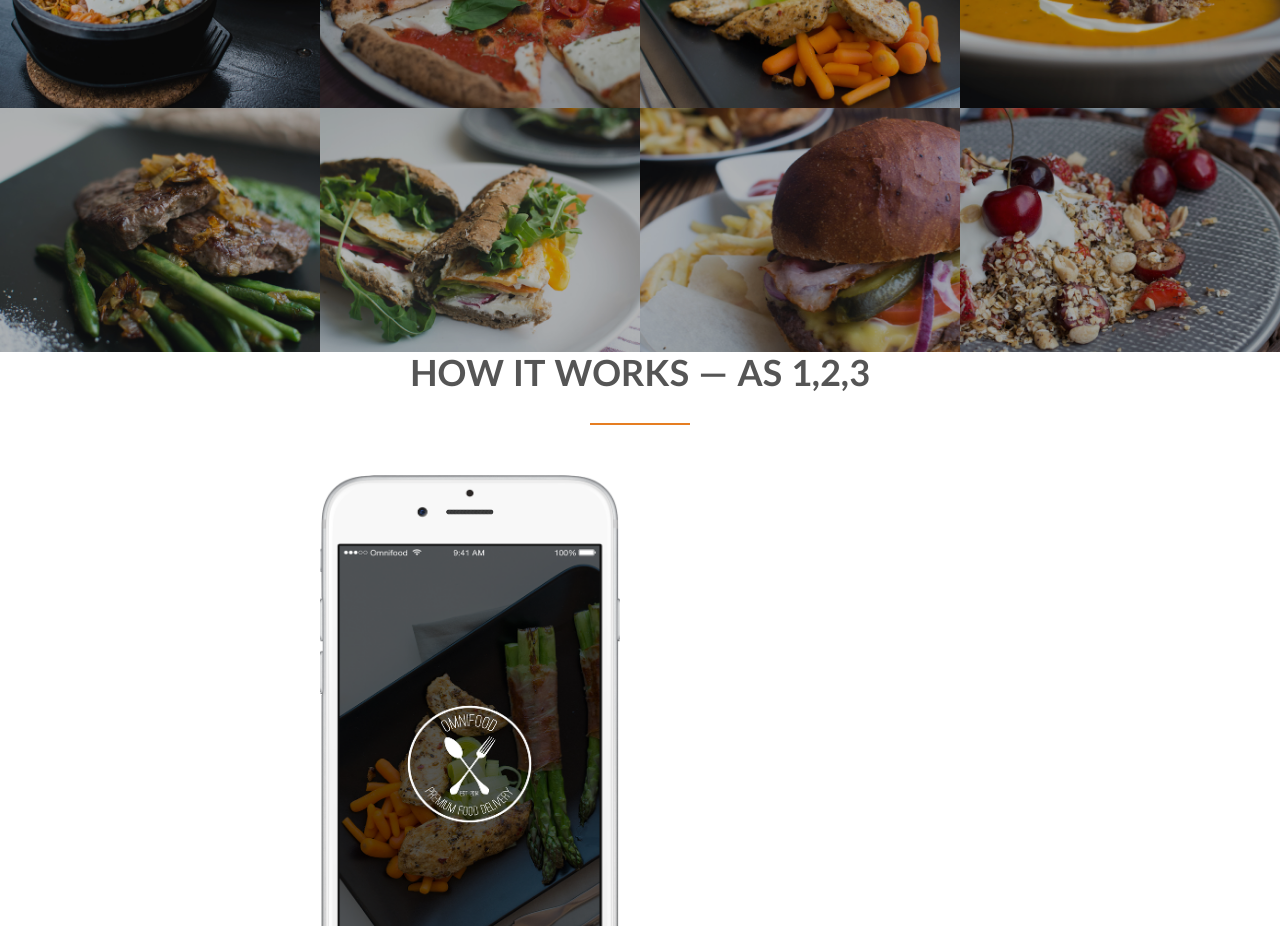
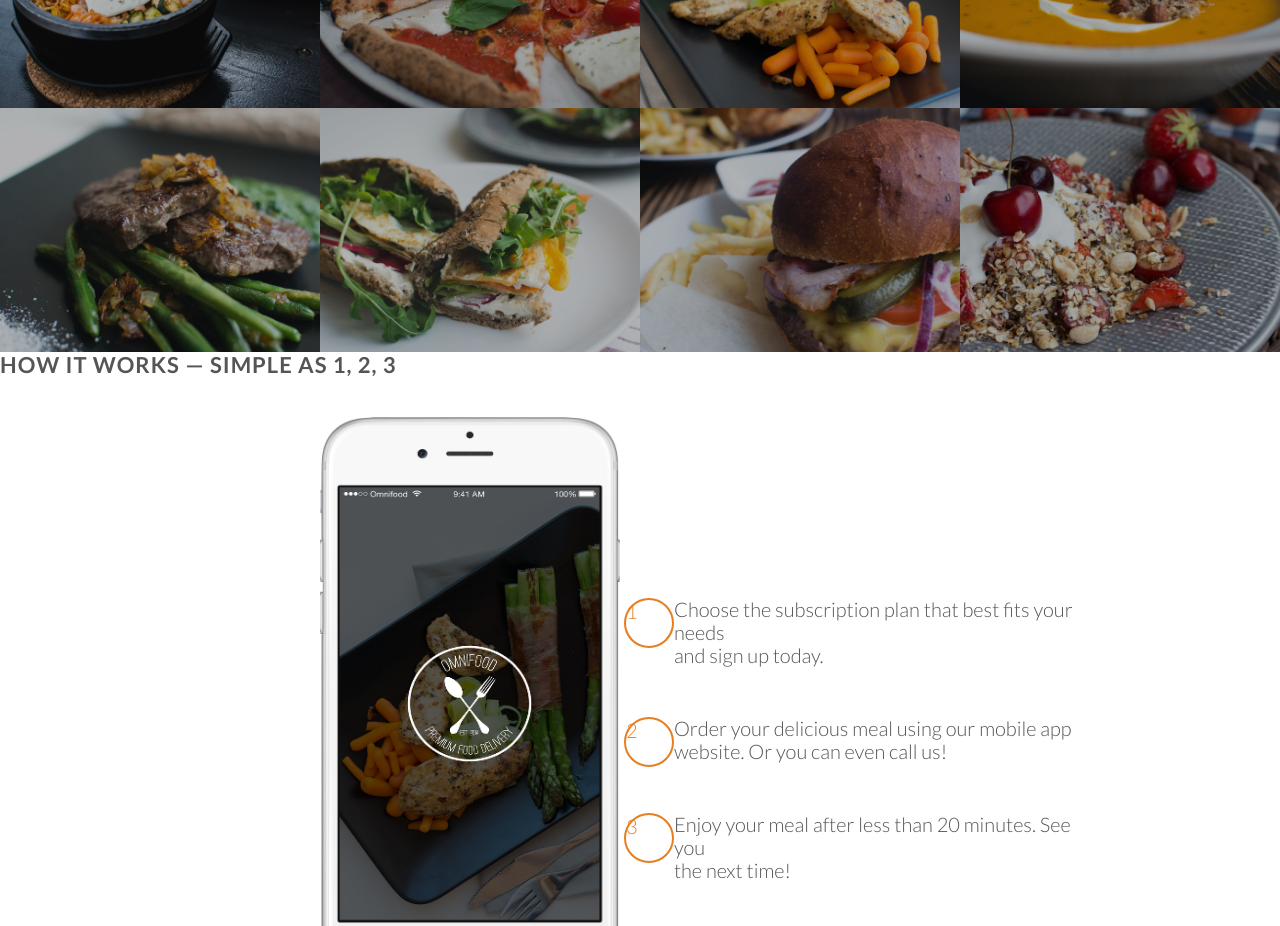
Before and after one commit to sharan2008/Omni-Food-Site, a plain HTML site: page index.html in a window 1280 px wide. Shown: the part 1403-2329 px from the top of the page. Drawn offline with nearby package versions, Linux system fonts and the light colour scheme.

Commit message:
added work-steps

```diff
--- a/Resources/CSS/style.css
+++ b/Resources/CSS/style.css
@@ -260,7 +260,7 @@ steps-box : last-child {
     width: 300px;
     height: 600px;
     float: left;
-    padding-top: 20px;
+    padding-top: 25px;
 
 }
 
@@ -268,3 +268,36 @@ steps-box : last-child {
     width: 180px;
     height: 60px;
 }
+
+.works-step {
+    margin-bottom: 50px;
+
+    }
+.works-step div {
+    color: #e67e22;
+    border: 2px solid ;
+    display: inline-block;
+    border-radius: 50%;
+    height: 50px;
+    width: 50px;
+    float: left;
+    /*text-align: center;
+    padding: 5px;
+    float: left;
+    font-size: 100%;*/
+}
+
+.img {
+    display: inline-block;
+}
+
+.hack{
+
+    display: inline-block;
+
+}
+.step-heading {
+    text-align: center;
+    font-size: 20px;
+
+}
--- a/index.html
+++ b/index.html
@@ -124,40 +124,36 @@
             </ul>
 
         </section>
-        <section class="section-steps">
-            <div class="row">
-                <h2>How it works &mdash; as 1,2,3</h2>
-            <div class="row">
-                <div class="col-1-of-2">
+
+           <section>
+               <div><h3>How it works &mdash; Simple as 1, 2, 3</h3></div>
+            <div>
+
+                <div class="img">
                     <img src="Resources/Images/app-iPhone.png" alt="Omni Food App on Phone" class="app-screen">
                 </div>
-
-                </div>
-
-                <div class="col-1-of-2">
+                <div class="hack">
                     <div class="works-step">
                         <div>1</div>
-                        <p>Choose the subscription plan that best fits your needs and sign up today.</p>
+                        <p>Choose the subscription plan that best fits your needs<br/> and sign up today.</p>
                     </div>
 
                      <div class="works-step">
                         <div>2</div>
-                        <p>Order your delicious meal using our mobile app or website. Or you can even call us!</p>
+                         <p>Order your delicious meal using our mobile app <br/> website. Or you can even call us!</p>
                     </div>
 
                      <div class="works-step">
                         <div>3</div>
-                        <p>Enjoy your meal after less than 20 minutes. See you the next time!</p>
+                        <p>Enjoy your meal after less than 20 minutes. See you<br/> the next time!</p>
                     </div>
+                    <a href="#" class ="button-app"><img src="Resources/Images/download-app.svg" alt = "App Store Button" ></a>
+                     <a href="#" class ="button-app"><img src="Resources/Images/download-app-android.png" alt = "Android Play Store Button" ></a>
+                </div>
+
 
                 </div>
-            </div>
-
 
         </section>
     </body>
 </html>
-<!--
-1.	Choose the subscription plan that best fits your needs and sign up today.
-2.	Order your delicious meal using our mobile app or website. Or you can even call us!
-3.	Enjoy your meal after less than 20 minutes. See you the next time!-->
```
